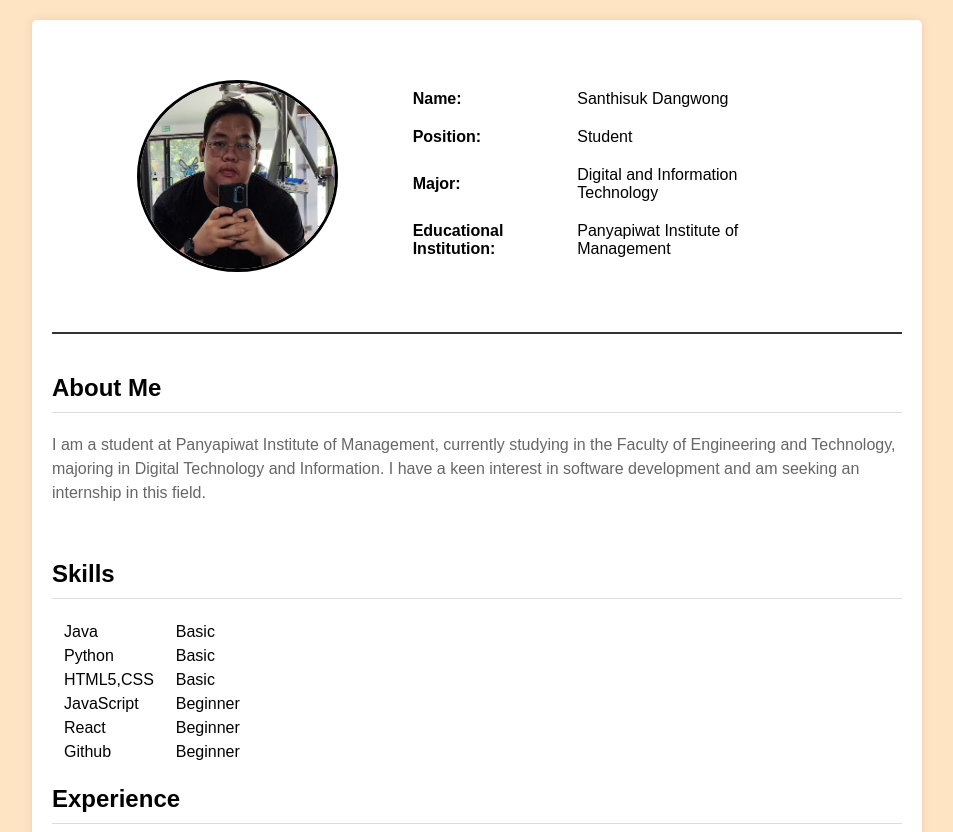
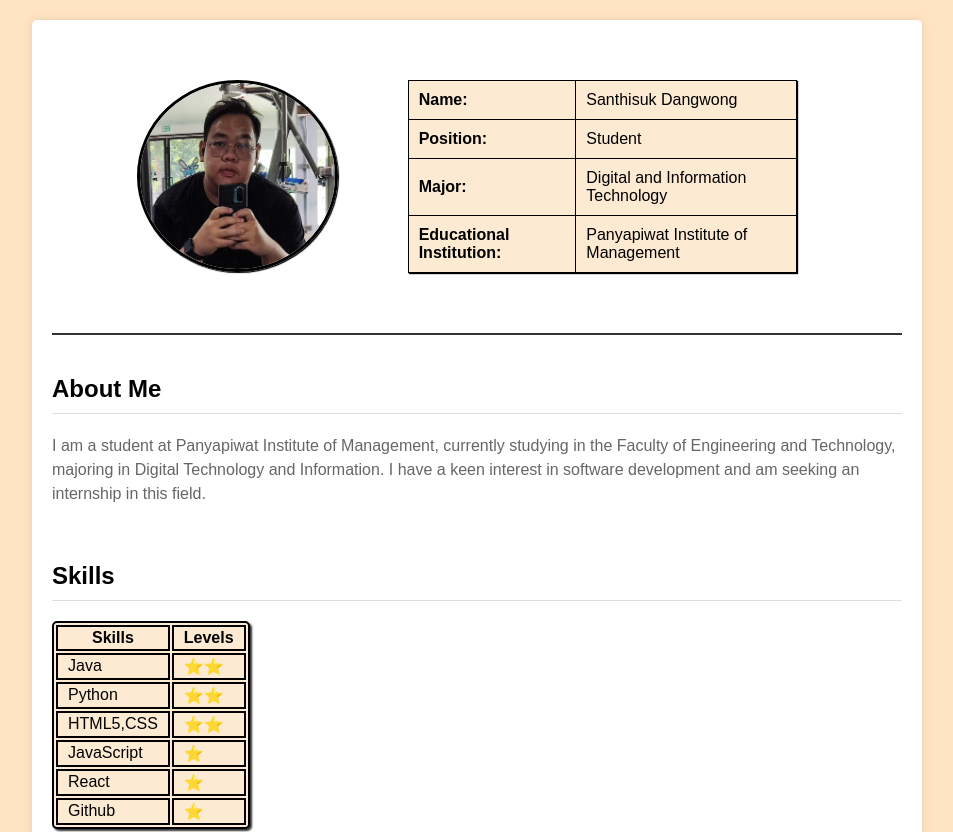
Before and after one commit to TastyFuji/MyPage, a plain HTML site: page index.html in a window 1280 px wide. Shown: the top 832 px of the page, without its empty margins (163-1116 px from the left). Drawn offline with Linux system fonts and the light colour scheme.

Commit message:
MyPage 1.2

```diff
--- a/index.html
+++ b/index.html
@@ -49,31 +49,36 @@
       <!-- Skills Section -->
       <div class="skills">
         <h2>Skills</h2>
-        <table>
+        <table class="skills-table">
 
             <tr>
+              <th>Skills</th>
+              <th>Levels</th>
+
+            </tr>
+            <tr>
                 <td class="skills-td">Java</td>
-                <td class="skills-td">Basic</td>
+                <td class="skills-td">⭐⭐</td>
             </tr>
             <tr>
                 <td class="skills-td">Python</td>
-                <td class="skills-td">Basic</td>
+                <td class="skills-td">⭐⭐</td>
             </tr>
             <tr>
                 <td class="skills-td">HTML5,CSS</td>
-                <td class="skills-td">Basic</td>
+                <td class="skills-td">⭐⭐</td>
             </tr>
             <tr>
                 <td class="skills-td">JavaScript</td>
-                <td class="skills-td">Beginner</td>
+                <td class="skills-td">⭐</td>
             </tr>
             <tr>
                 <td class="skills-td">React</td>
-                <td class="skills-td">Beginner</td>
+                <td class="skills-td">⭐</td>
             </tr>
             <tr>
                 <td class="skills-td">Github</td>
-                <td class="skills-td">Beginner</td>
+                <td class="skills-td">⭐</td>
             </tr>
         </table>
       </div>
--- a/style.css
+++ b/style.css
@@ -33,8 +33,10 @@ body {
 }
 .header-td {
 
-    padding: 10px 5px;
+    padding: 10px 10px;
     text-align: start;
+    vertical-align: middle;
+    border: 1px solid black;
 
 }
 .myimg {
@@ -44,6 +46,7 @@ body {
     margin-right: 50px;
     flex: 1;
     border: 3px solid black;
+    box-shadow: 1px 1px 1px black;
 }
 
 .header-info {
@@ -61,7 +64,10 @@ body {
 .header-table {
     border-collapse: collapse;
     width: 100%;
-    padding: 10px 0px;
+    padding: 10px;
+    border: 1px solid black;
+    background-color: rgb(252, 234, 211);
+    box-shadow: 1px 1px 1px black;
 }
 .name {
 
@@ -100,6 +106,22 @@ body {
   .skills-td {
 
     padding: 2px 10px;
+    border: 2px solid black;
+
+  }
+  .skills th {
+
+    padding: 2px 10px;
+    border: 2px solid black;
+    text-align: center;
+
+  }
+  .skills-table {
+
+    border: 2px solid black;
+    background-color: rgb(252, 234, 211);
+    border-radius: 5px;
+    box-shadow: 2px 2px 2px #333;
 
   }
 
```
